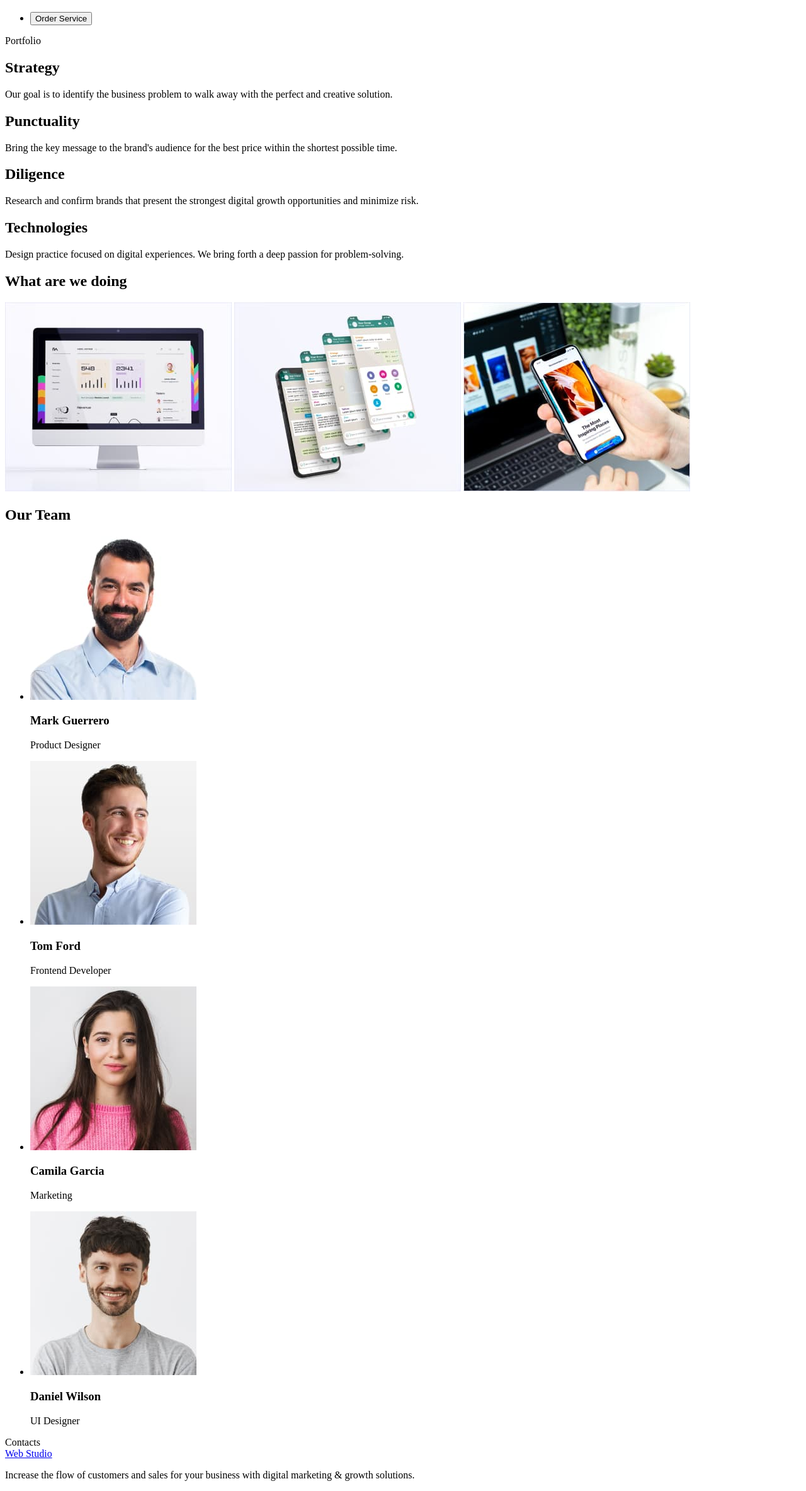
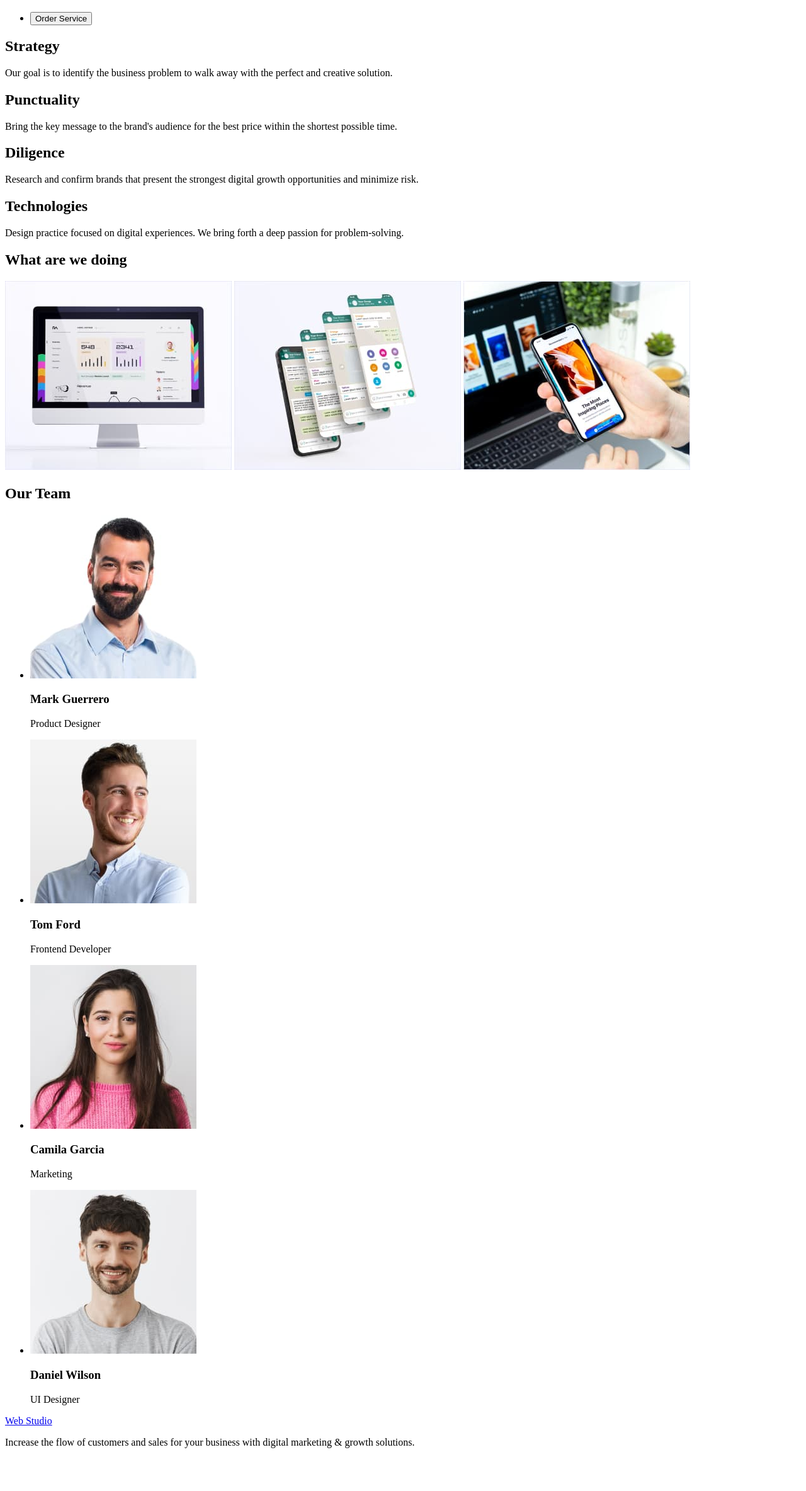
Before and after one commit to AlinaSydor/goit-markup-hw-01-, a plain HTML site: page index.html/index.html in a window 1280 px wide. Shown: the part 191-2558 px from the top of the page at 63% size. After the commit the page ends 2506 px from the top, so only its background shows below. Drawn offline with Linux system fonts and the light colour scheme.

Commit message:
Update index.html

```diff
--- a/index.html/index.html
+++ b/index.html/index.html
@@ -28,7 +28,6 @@
           <button type="button">Order Service</button>
         </li>
       </ul>
-      <section id="Portfolio">Portfolio</section>
       <h2>Strategy</h2>
       <p>
         Our goal is to identify the business problem to walk away with the
@@ -93,7 +92,6 @@
       </ul>
     </main>
     <footer>
-      <section id="Contacts">Contacts</section>
       <a href="Web Studio">Web Studio</a>
       <p>
         Increase the flow of customers and sales for your business with digital
```
